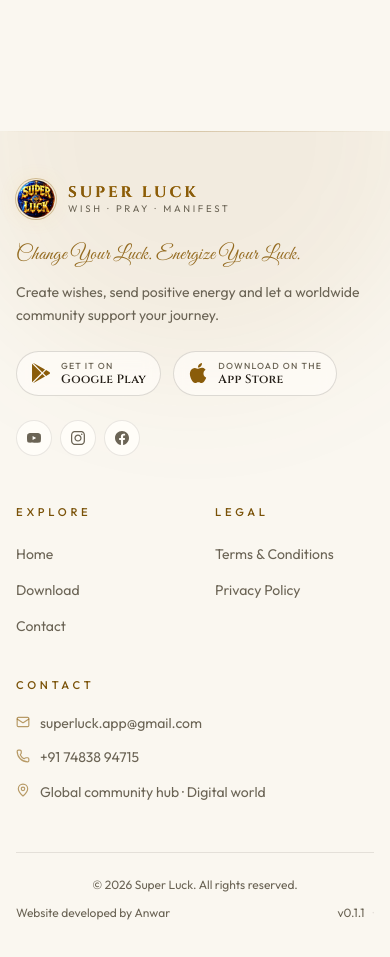
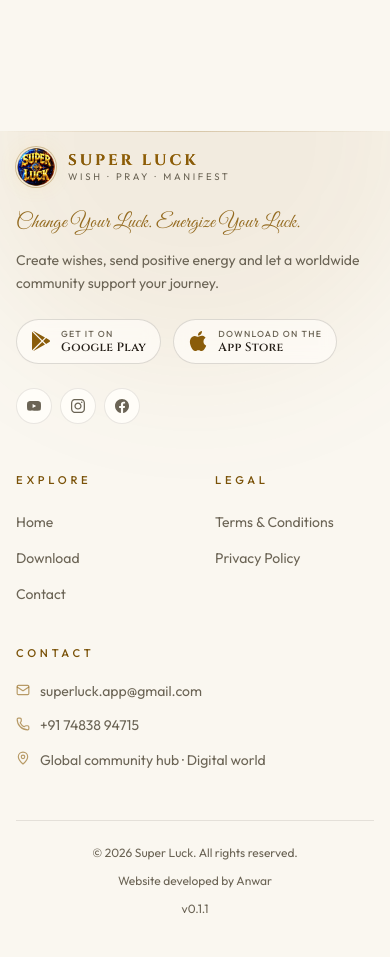
Before and after one commit to sganwar/super-luck-next, a Next.js app: page / in a window 390 px wide. Shown: the part 7860-8817 px from the top of the page. After the commit the page ends 8793 px from the top, so only its background shows below. Built offline with nearby package versions, Linux system fonts and the light colour scheme.

Commit message:
fix: improve responsive footer layout

```diff
--- a/src/components/site/footer.jsx
+++ b/src/components/site/footer.jsx
@@ -45,7 +45,7 @@ export default function Footer() {
         className="pointer-events-none absolute left-1/2 top-0 -z-10 size-[30rem] -translate-x-1/2 -translate-y-1/2 rounded-full bg-gold/[0.07] blur-3xl"
       />
 
-      <div className="mx-auto max-w-7xl px-4 py-12 sm:px-6 sm:py-14 lg:py-16">
+      <div className="mx-auto max-w-7xl px-4 py-4 sm:px-6 sm:py-14 lg:py-16">
         {/* Main footer content */}
         <div className="grid gap-12 lg:grid-cols-12 lg:gap-10">
           {/* Brand column */}
@@ -168,31 +168,27 @@ export default function Footer() {
 
 {/* Bottom row */}
 <div className="mt-12 border-t border-border pt-6">
-  <div className="flex flex-col gap-3">
+  <div className="relative flex flex-col gap-3 sm:min-h-5 sm:flex-row sm:items-center">
     {/* Copyright */}
     <p className="text-center text-xs text-muted-foreground sm:text-left">
       © {year} {siteConfig.name}. All rights reserved.
     </p>
 
-    {/* Developer + version */}
-    <div className="flex items-center justify-between text-xs text-muted-foreground sm:ml-auto sm:mt-0">
+    {/* Developer credit */}
     <a
       href={siteConfig.developer.url}
       target="_blank"
       rel="noopener noreferrer"
-        className="transition-colors duration-200 hover:text-gold"
+      className="text-center text-xs text-muted-foreground transition-colors duration-200 hover:text-gold sm:absolute sm:left-1/2 sm:-translate-x-1/2"
     >
       {siteConfig.developer.creditPrefix}{" "}
       {siteConfig.developer.name}
     </a>
 
-      <div className="flex items-center gap-2">
-        <span>v{packageInfo.version}</span>
-        <span aria-hidden="true" className="text-border">
-          ·
+    {/* Version */}
+    <span className="text-center text-xs text-muted-foreground sm:ml-auto">
+      v{packageInfo.version}
     </span>
-      </div>
-    </div>
   </div>
 </div>
       </div>
```
Lines whose indentation alone changed are shown as unchanged.
